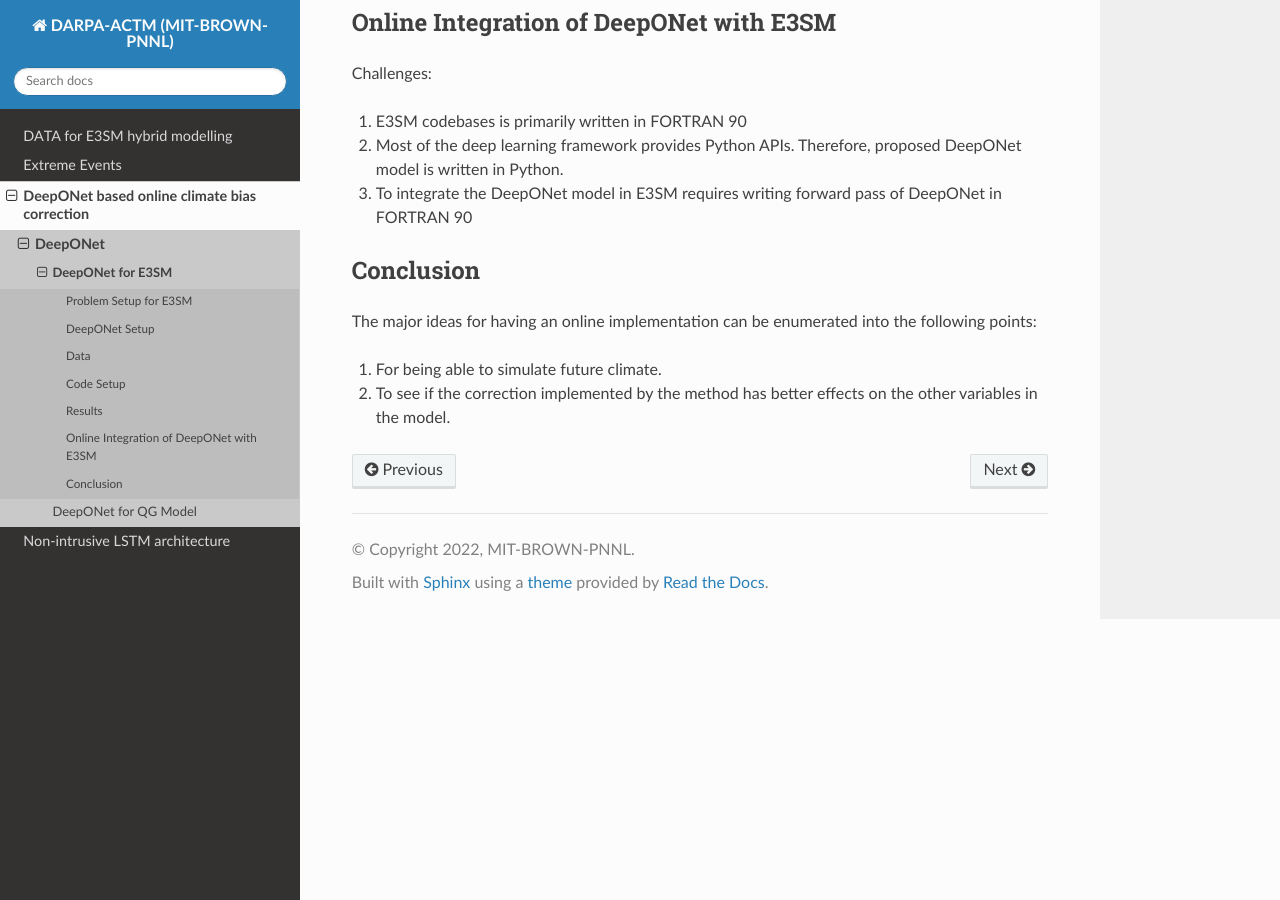
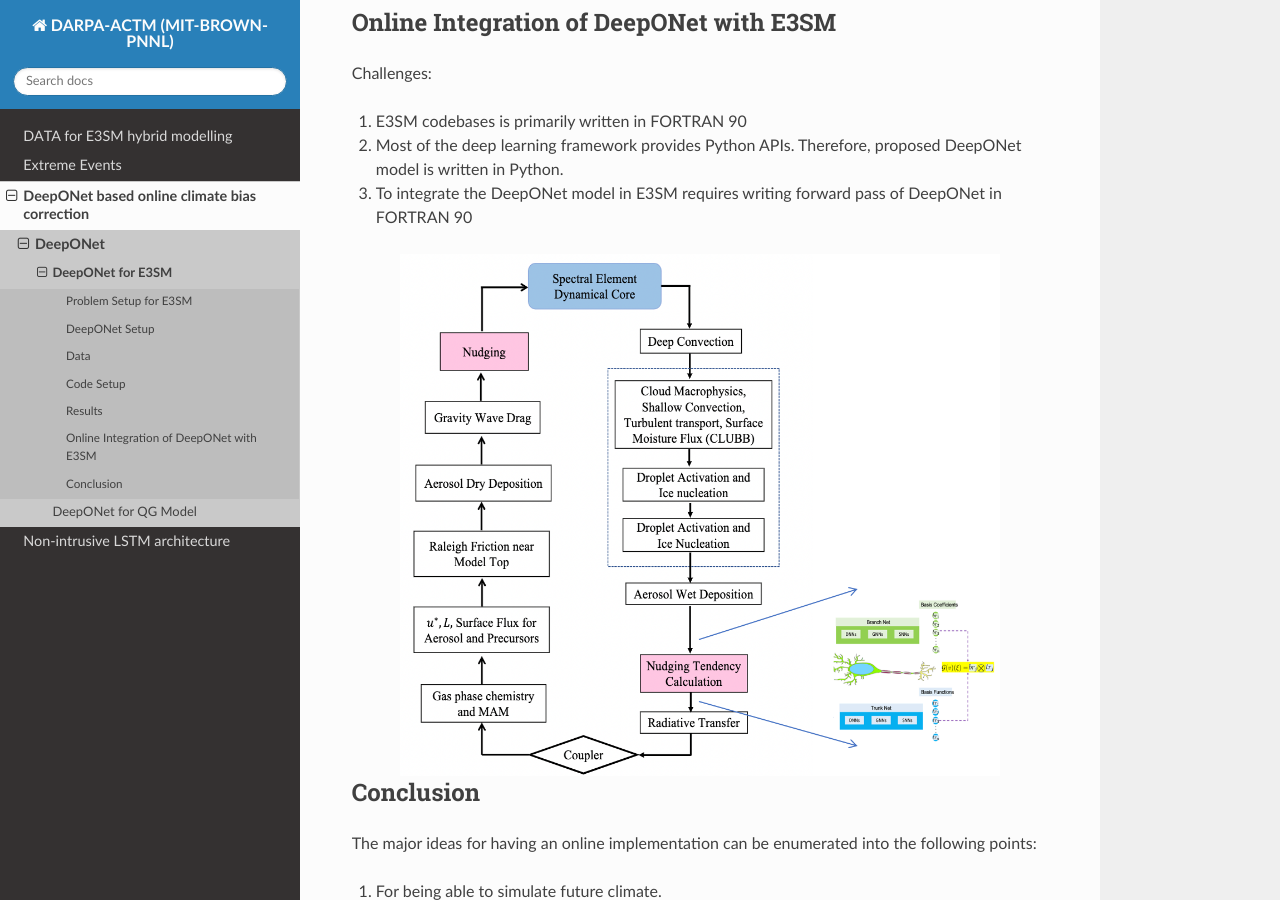
Before and after one commit to aniruddhabora/Extreme-Events-using-Scientific-Machine-Learning, a Sphinx documentation site: the page built from docs/source/modules/DeepONet_E3SM.rst, in a window 1280 px wide and 900 px high, scrolled down 2784 px. Built offline with Sphinx 7.4.7 and the Read the Docs theme 2.0.0, drawn with Linux system fonts in a browser that asks for light colours; pages that are not in the unit, such as notebooks, are missing from menus.

Commit message:
Update DeepONet_E3SM.rst

```diff
--- a/docs/source/modules/DeepONet_E3SM.rst
+++ b/docs/source/modules/DeepONet_E3SM.rst
@@ -99,6 +99,10 @@
 
 3. To integrate the DeepONet model in E3SM requires writing forward pass of DeepONet in FORTRAN 90
 
+.. figure:: images/online_don.png
+  :width: 600
+  :align: center
+  :alt: Alternative text
 
 
 Conclusion
```
